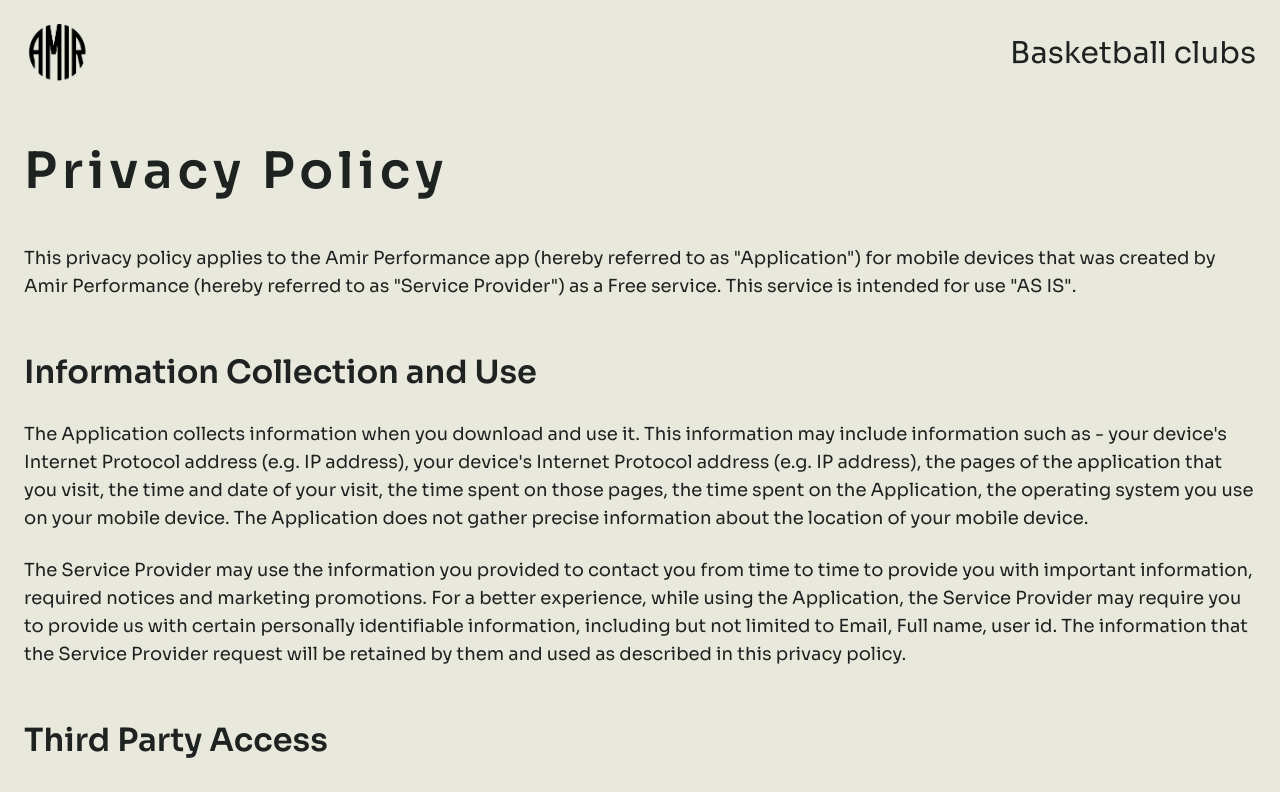
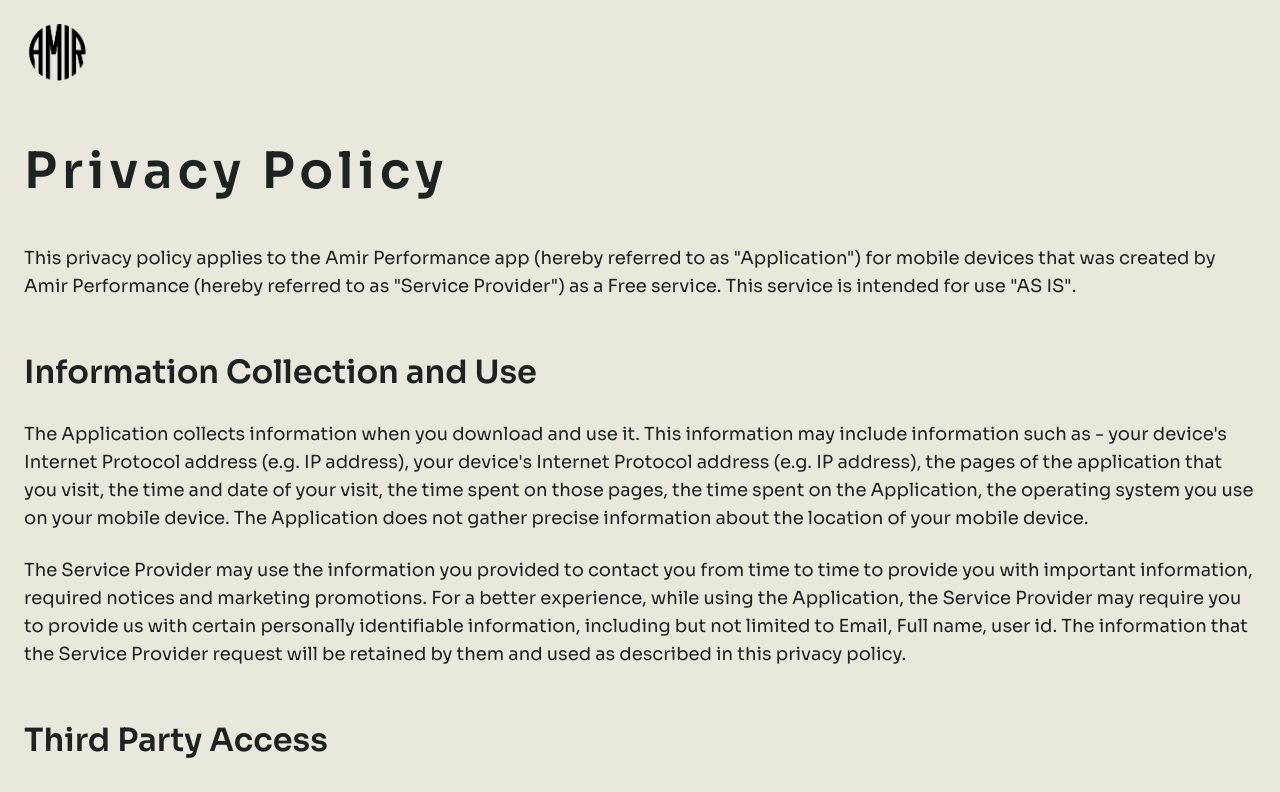
Before and after one commit to W-Mobile/apt-web, a React (Vite) app: page /privacy-policy in a window 1280 px wide. Shown: the top 792 px of the page. Built offline with nearby package versions, Linux system fonts and the light colour scheme.

Commit message:
Fixed some links

```diff
--- a/src/screens/BasketballClubs/BasketballClubs.tsx
+++ b/src/screens/BasketballClubs/BasketballClubs.tsx
@@ -75,9 +75,6 @@
               src="/endastlogga-1.png"
             />
           </Link>
-          <div className="font-['Sora',Helvetica] font-normal text-[#1e2321] text-3xl">
-            Basketball clubs
-          </div>
         </header>
 
         {/* Main Content */}
@@ -122,9 +119,8 @@
               <button
                 type="submit"
                 disabled={isLoading}
-                className={`w-full bg-[#F24E1E] text-white font-['Sora',Helvetica] text-[32px] py-6 rounded-[20px] hover:bg-[#d93d0f] transition-colors ${
-                  isLoading ? "opacity-50 cursor-not-allowed" : ""
-                }`}
+                className={`w-full bg-[#F24E1E] text-white font-['Sora',Helvetica] text-[32px] py-6 rounded-[20px] hover:bg-[#d93d0f] transition-colors ${isLoading ? "opacity-50 cursor-not-allowed" : ""
+                  }`}
               >
                 {isLoading ? "Submitting..." : "Submit"}
               </button>
@@ -159,7 +155,7 @@
             <div className="flex justify-end">
               <div className="space-y-2">
                 <a
-                  href="#"
+                  href="/privacy-policy"
                   className="font-['Sora',Helvetica] font-medium text-[#1e2321] text-lg underline block"
                 >
                   Privacy policy
--- a/src/screens/PrivacyPolicy/PrivacyPolicy.tsx
+++ b/src/screens/PrivacyPolicy/PrivacyPolicy.tsx
@@ -14,9 +14,6 @@
               alt="Endastlogga"
               src="/endastlogga-1.png"
             />
-          </Link>
-          <Link to="/basketball-clubs" className="font-['Sora',Helvetica] font-normal text-[#1e2321] text-3xl hover:underline">
-            Basketball clubs
           </Link>
         </header>
 
```
